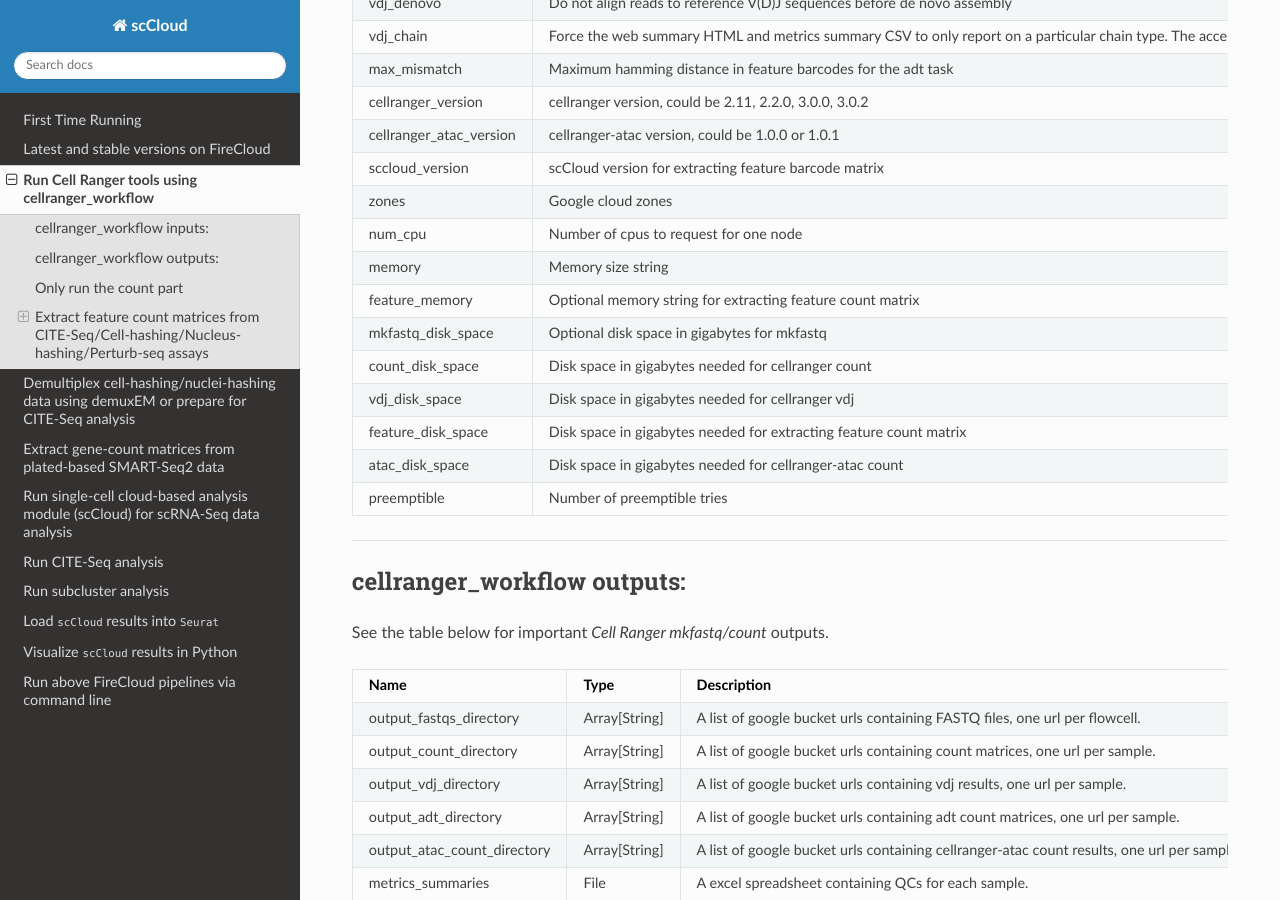
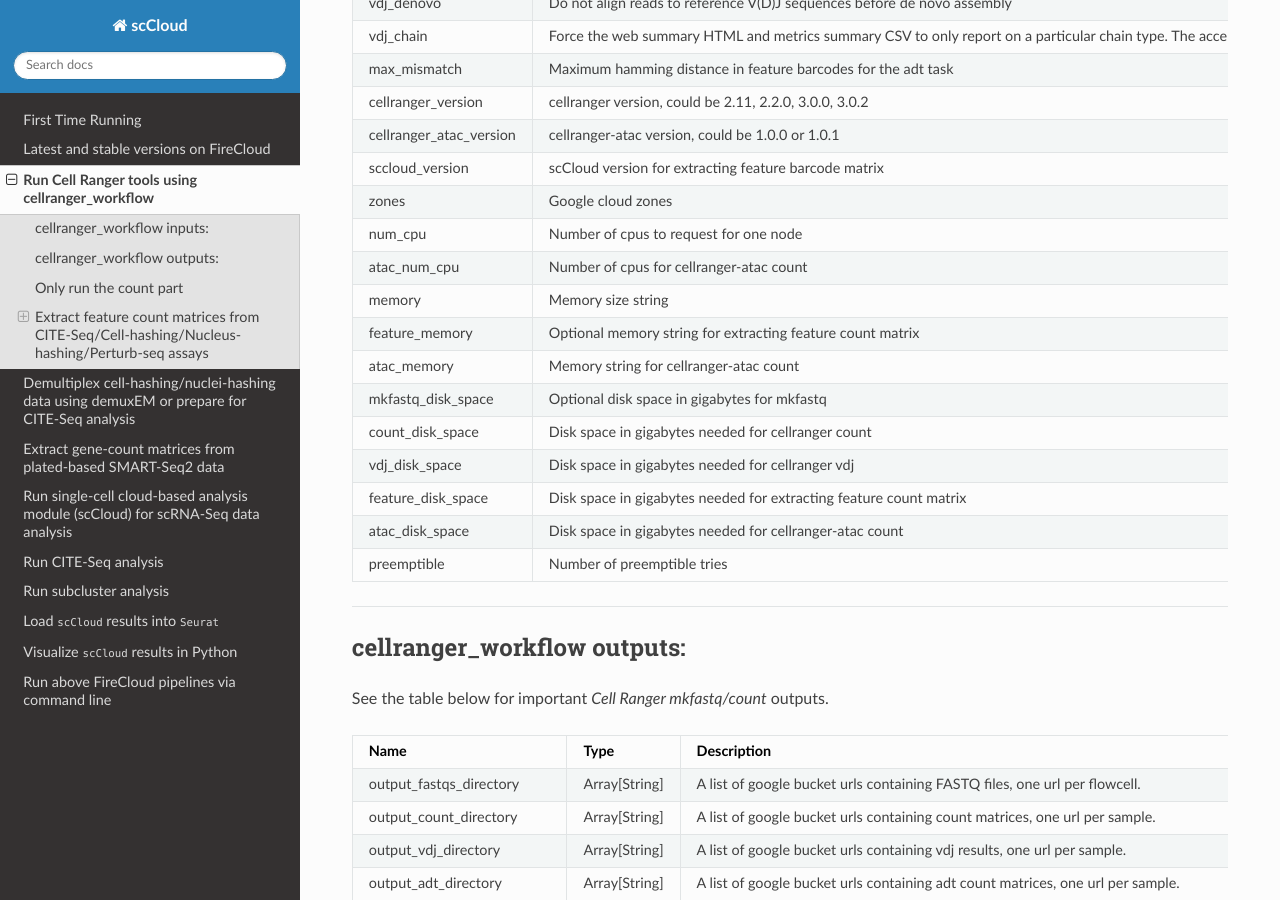
Before and after one commit to lilab-bcb/cumulus, a Sphinx documentation site: the page built from docs/cellranger.rst, in a window 1280 px wide and 900 px high, scrolled down 3443 px. Built offline with Sphinx 7.4.7 and the Read the Docs theme 2.0.0, drawn with Linux system fonts in a browser that asks for light colours.

Commit message:
Updated documentation

```diff
--- a/docs/cellranger.rst
+++ b/docs/cellranger.rst
@@ -206,6 +206,10 @@ cellranger_workflow inputs:
 	  - Number of cpus to request for one node
 	  - 64
 	  - 64
+	* - atac_num_cpu
+	  - Number of cpus for cellranger-atac count
+	  - 64
+	  - 64
 	* - memory
 	  - Memory size string
 	  - "128G"
@@ -214,6 +218,10 @@ cellranger_workflow inputs:
 	  - Optional memory string for extracting feature count matrix
 	  - "32G"
 	  - "32G"
+	* - atac_memory
+	  - Memory string for cellranger-atac count
+	  - "57.6G"
+	  - "57.6G"
 	* - mkfastq_disk_space
 	  - Optional disk space in gigabytes for mkfastq
 	  - 1500
```
Also changed, not shown: 2 other files.
